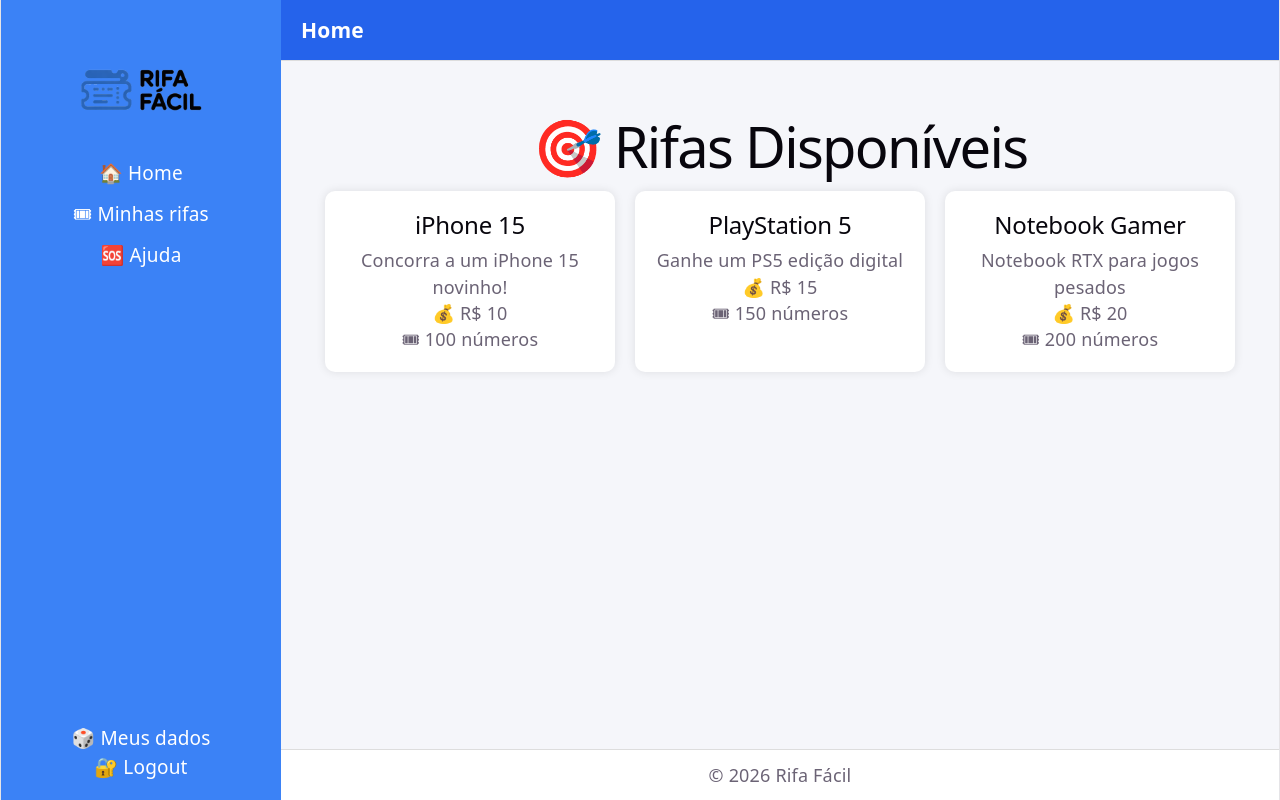
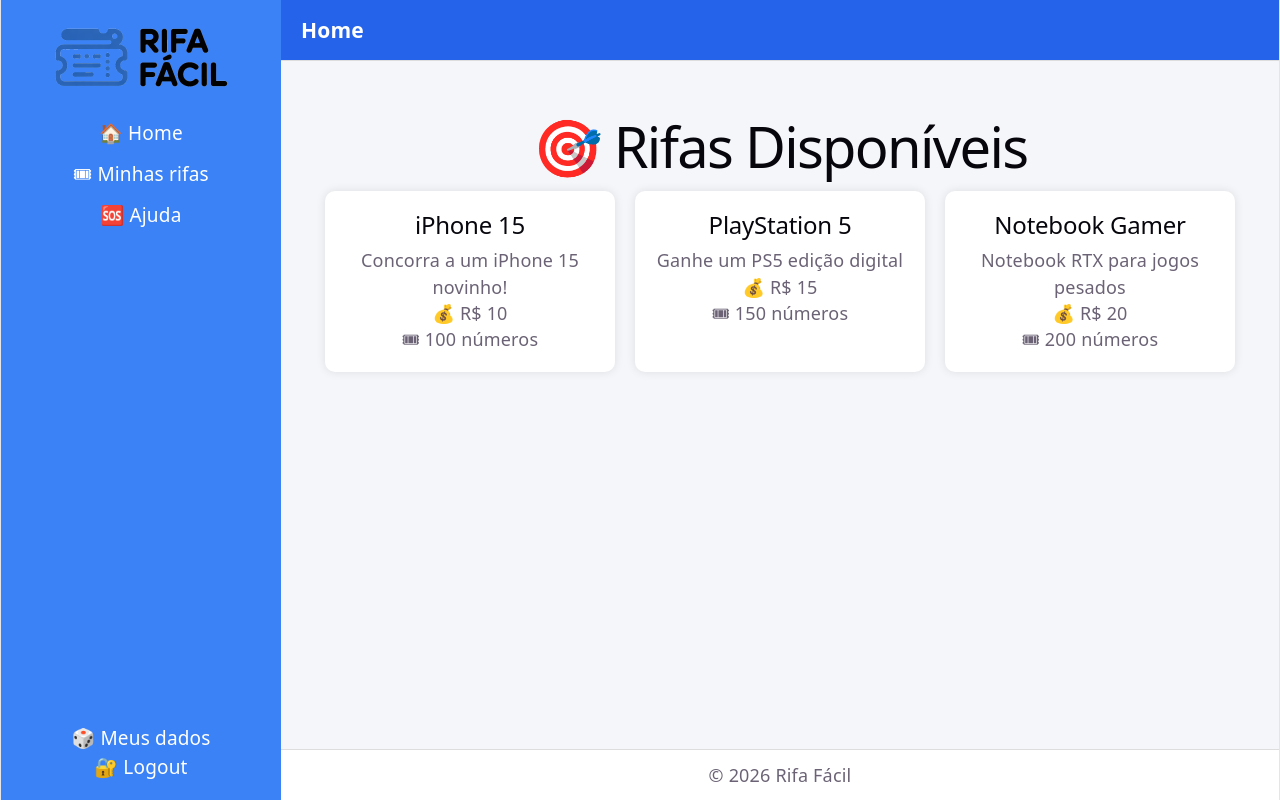
Before and after one commit to pietroggu/Rifas-Faceis, a React (Vite) app: page /home in a window 1280 px wide. Built offline with nearby package versions, Linux system fonts and the light colour scheme.

Commit message:
Ajustes finais de formatação

```diff
--- a/src/components/layout/Sidebar.jsx
+++ b/src/components/layout/Sidebar.jsx
@@ -50,12 +50,11 @@ const styles = {
     marginTop: "auto"
   },
   logo: {
-        margin: "0px",
-        width: "140px",
-        height: "140px",
+        width: "200px",
+        height: "auto",
         objectFit: "contain",
-        margin: "0 auto"
-
+        margin: "0px auto",
+        marginBottom: "25px"
     },
 };
 
```
